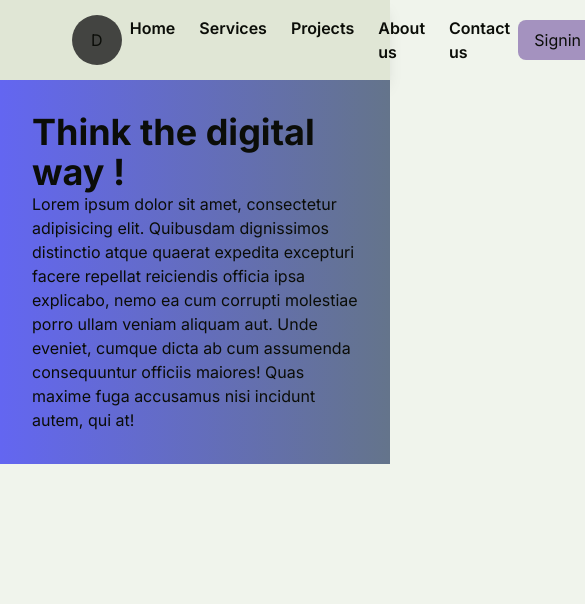
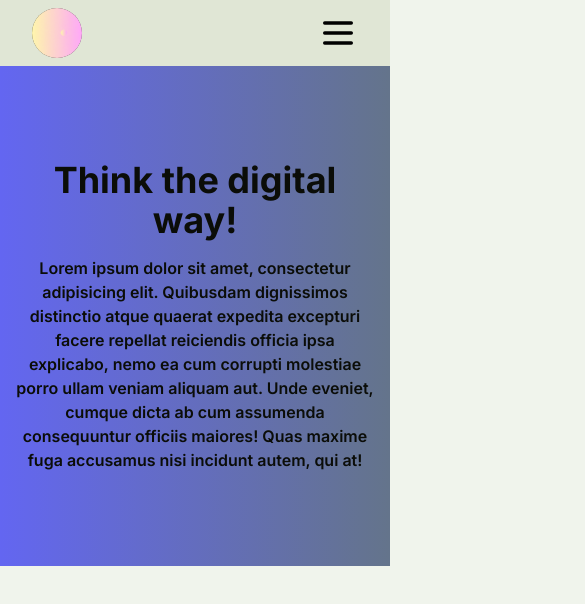
Before and after one commit to Krisna07/Digithink, a Next.js app: page / in a window 390 px wide. Shown: the top 604 px of the page, 585 px wide, since content can reach past the window. Built offline with nearby package versions, Linux system fonts and the light colour scheme.

Commit message:
mobile nav

```diff
--- a/src/app/Components/Homepage/Herosection.tsx
+++ b/src/app/Components/Homepage/Herosection.tsx
@@ -2,16 +2,18 @@ import React from "react";
 
 const Herosection = () => {
   return (
-    <div className="w-full  p-4 bg-gradient-to-r from-indigo-500 to-slate-500 grid place-items-center p-8 box-border">
-      <h1 className="text-4xl font-bold">Think the digital way !</h1>
-      <p>
-        Lorem ipsum dolor sit amet, consectetur adipisicing elit. Quibusdam
-        dignissimos distinctio atque quaerat expedita excepturi facere repellat
-        reiciendis officia ipsa explicabo, nemo ea cum corrupti molestiae porro
-        ullam veniam aliquam aut. Unde eveniet, cumque dicta ab cum assumenda
-        consequuntur officiis maiores! Quas maxime fuga accusamus nisi incidunt
-        autem, qui at!
-      </p>
+    <div className="w-full h-[500px]  p-4 bg-gradient-to-r from-indigo-500 to-slate-500 grid place-items-center box-border text-center gap-4">
+      <div className="md:w-[60%] grid gap-4 box-border">
+        <h1 className="text-4xl font-bold">Think the digital way!</h1>
+        <p className="font-semibold">
+          Lorem ipsum dolor sit amet, consectetur adipisicing elit. Quibusdam
+          dignissimos distinctio atque quaerat expedita excepturi facere
+          repellat reiciendis officia ipsa explicabo, nemo ea cum corrupti
+          molestiae porro ullam veniam aliquam aut. Unde eveniet, cumque dicta
+          ab cum assumenda consequuntur officiis maiores! Quas maxime fuga
+          accusamus nisi incidunt autem, qui at!
+        </p>
+      </div>
     </div>
   );
 };
--- a/src/app/Components/Navbar/Navbar.tsx
+++ b/src/app/Components/Navbar/Navbar.tsx
@@ -1,4 +1,7 @@
-import React from "react";
+"use client";
+import { Menu, X } from "lucide-react";
+import Image from "next/image";
+import React, { useState } from "react";
 import Button from "../Button";
 
 interface Navtypes {
@@ -27,12 +30,18 @@ const Navbar = () => {
       navTitle: "Contact us",
     },
   ];
+  const [isopen, setopen] = useState<boolean>();
   return (
     <div className="w-full shadow-lg px-4 py-2 bg-secondary-Btn grid place-items-center">
-      <div className="w-[80%] flex items-center justify-between">
+      <div className="hidden  w-[80%] md:flex items-center justify-between">
         <div className="">
-          <div className="w-[50px] h-[50px] bg-hover-Text rounded-full flex items-center justify-center">
-            D
+          <div className="w-[50px] h-[50px] bg-hover-Text rounded-full flex items-center justify-center overflow-hidden">
+            <Image
+              src="/logo.gif"
+              width={500}
+              height={500}
+              alt="Picture of the author"
+            />
           </div>
         </div>
         <div className="flex w-fit gap-2">
@@ -46,10 +55,54 @@ const Navbar = () => {
           ))}
         </div>
         <div>
-          <Button btnText="Signin" isIcon={true} />
+          <Button
+            btnText="Signin"
+            isIcon={true}
+            icon={undefined}
+            variant={""}
+          />
         </div>
       </div>
-      <div></div>
+      <div className="w-full md:hidden px-4 box-border grid gap-4 overflow-hidden">
+        <div className="w-full box-border flex items-center justify-between">
+          <div className="w-[50px] h-[50px] bg-hover-Text rounded-full flex items-center justify-center overflow-hidden">
+            <Image
+              src="/logo.gif"
+              width={500}
+              height={500}
+              alt="Picture of the author"
+            />
+          </div>
+          <div className="w-fit" onClick={() => setopen(!isopen)}>
+            {!isopen ? (
+              <Menu color="black" size={"40px"} />
+            ) : (
+              <X color="black" size={"40px"} />
+            )}
+          </div>
+        </div>
+        <div
+          className={`w-full gap-2 overflow-hidden ${
+            isopen ? "grid" : "hidden"
+          }`}
+        >
+          {navItems.map((menu) => (
+            <div
+              key={menu.navTitle}
+              className="w-full p-2 hover:text-background-color hover:bg-accent-color cursor-default font-semibold"
+              onClick={() => (isopen ? setopen(!isopen) : "")}
+            >
+              {menu.navTitle}
+            </div>
+          ))}
+          <Button
+            btnText="Signin"
+            isIcon={true}
+            icon={undefined}
+            variant={""}
+          />
+        </div>
+      </div>
     </div>
   );
 };
--- a/src/app/page.tsx
+++ b/src/app/page.tsx
@@ -5,6 +5,14 @@ export default function Home() {
   return (
     <main className="w-full grid-place-items-center">
       <Herosection />
+      <div className="w-full grid place-items-center">
+        <div className="md:w-[80%]">
+          <div>
+            <h4></h4>
+          </div>
+          <div></div>
+        </div>
+      </div>
     </main>
   );
 }
--- a/tailwind.config.js
+++ b/tailwind.config.js
@@ -18,6 +18,7 @@ module.exports = {
         "primary-Btn": "var(--primaryBtn)",
         "secondary-Btn": "var(--secondaryBtn)",
         "accent-color": "var(--accent)",
+        "background-color": "var(--backgroundColor)",
       },
     },
   },
```
Also changed, not shown: public/logo.gif (added).
